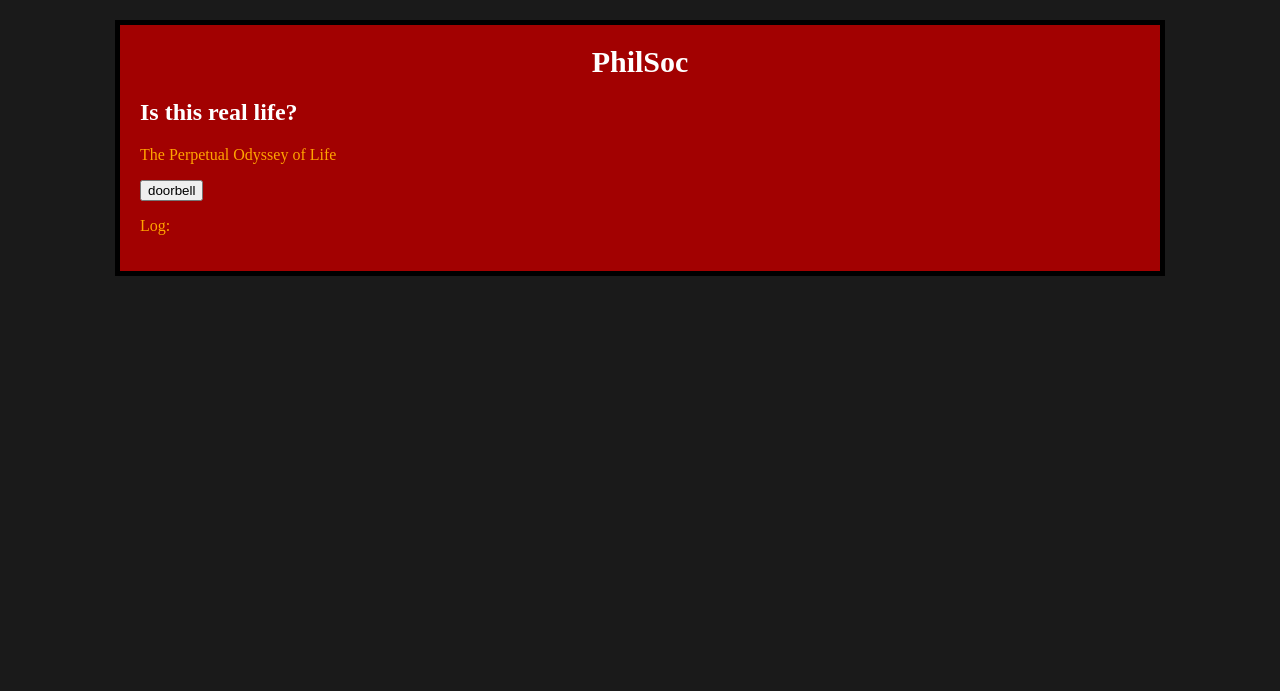
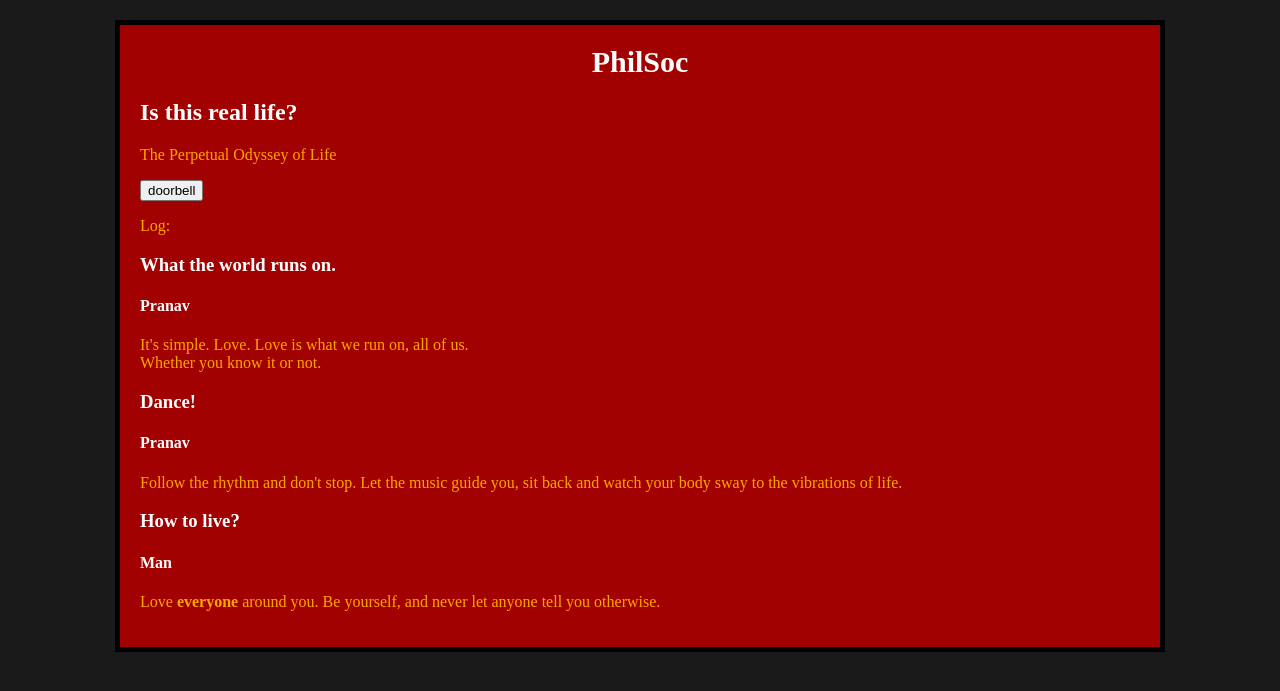
Before and after one commit to Automage/MageBase, a Flask app: page /home in a window 1280 px wide. Shown: the top 691 px of the page. Run offline with Flask 2, Linux system fonts and the light colour scheme.

Commit message:
Created User module to experiment with templates

```diff
--- a/app.py
+++ b/app.py
@@ -1,15 +1,36 @@
 from flask import Flask, render_template, redirect, url_for
+from user import User
 
 app = Flask(__name__)
 
+users = [User('Pranav'), User('Man')]
+
+users[0].addPost('What the world runs on.',
+                 """
+                 It's simple. Love. Love is what we run on, all of us.<br/>Whether you know it or not.
+                 """)
+
+users[0].addPost('Dance!',
+                 """
+                 Follow the rhythm and don't stop. Let the music guide you, sit back and watch your body sway
+                 to the vibrations of life.
+                 """)
+
+users[1].addPost('How to live?',
+                 """
+                 Love <strong>everyone</strong> around you. Be yourself, and never let anyone tell you otherwise.
+                 """)
+
+
 @app.route('/')
-def rootReroute():
+def root_reroute():
     return redirect(url_for('home'));
+
 
 @app.route('/home')
 def home():
-    return render_template('home.html')
+    return render_template('home.html', users=users)
 
 
 if __name__ == '__main__':
-    app.run()
+    app.run(debug=True)
--- a/templates/home.html
+++ b/templates/home.html
@@ -18,6 +18,16 @@
             <p>Log:</p>
         </div>
 
+        <div id="users">
+            {% for user in users %}
+                {% for post in user.posts%}
+                    <h3>{{post.title}}</h3>
+                    <h4>{{user.name}}</h4>
+                    <p>{{post.body | safe}}</p>
+                {% endfor %}
+            {% endfor %}
+        </div>
+
         <script src="../static/scripts/main.js"></script>
     </body>
 </html>
```
Also changed, not shown: user.py (added, +13 -0 lines).
